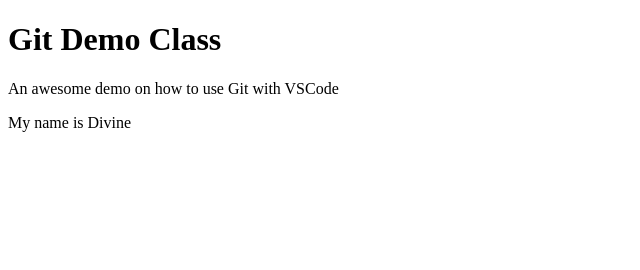
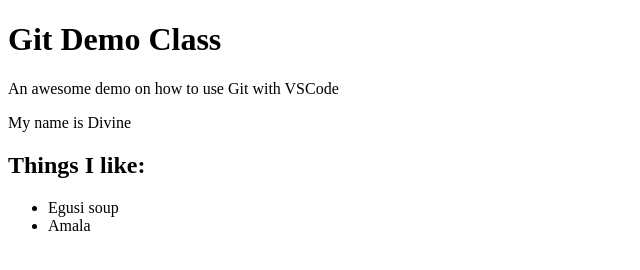
Before and after one commit to dpkreativ/git-demo, a plain HTML site: page index.html in a window 1280 px wide. Shown: the whole page, without its empty margins (0-640 px from the left). Drawn offline with Linux system fonts and the light colour scheme.

Commit message:
added a list of things I like

```diff
--- a/index.html
+++ b/index.html
@@ -9,5 +9,11 @@
     <h1>Git Demo Class</h1>
     <p>An awesome demo on how to use Git with VSCode</p>
     <p>My name is Divine</p>
+
+    <h2>Things I like:</h2>
+    <ul>
+      <li>Egusi soup</li>
+      <li>Amala</li>
+    </ul>
   </body>
 </html>
```
